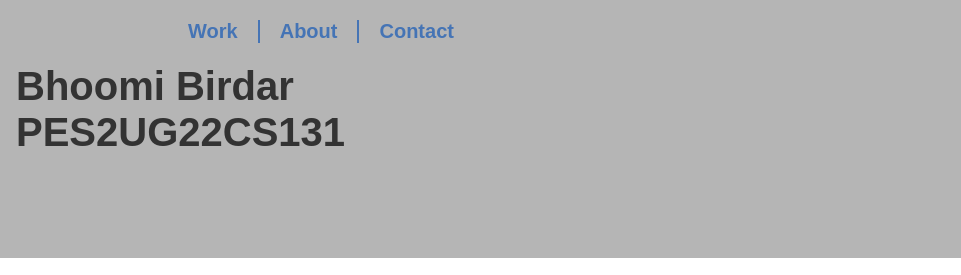
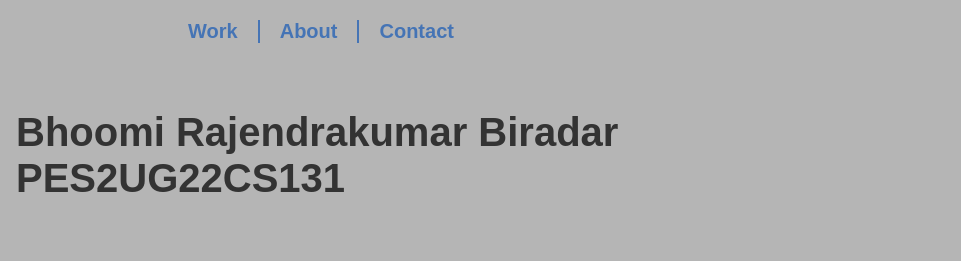
Before and after one commit to BhoomiBiradar/cc_PES2UG22CS131, a plain HTML site: page index.html in a window 1280 px wide. Shown: the top 275 px of the page, 319-1280 px from the left. Drawn offline with nearby package versions, Linux system fonts and the light colour scheme.

Commit message:
cc_updated_lab1

```diff
--- a/index.html
+++ b/index.html
@@ -38,7 +38,7 @@
         <div class="wrapper">
 
 			<div class="logo-container">
-				<h1>Bhoomi Birdar<br>PES2UG22CS131</h1>
+				<h1><br>Bhoomi Rajendrakumar Biradar<br>PES2UG22CS131</h1>
 
 				<!-- ------------------------------------------------------
 				Note that the image of the logo is linked to the home page.
```
